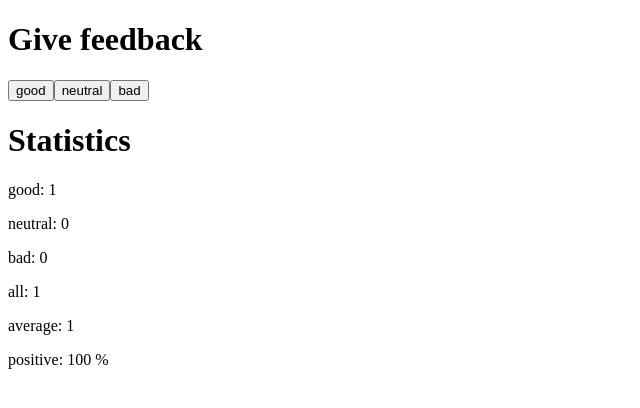
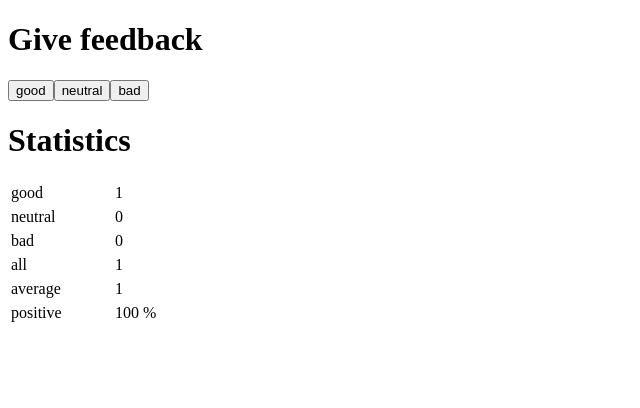
Before and after one commit to maijakoodaa/FullStack, a React (Create React App) app in the folder osa1/unicafe/: page / in a window 1280 px wide. Both pictures are taken after a click on the button "good". Shown: the top 408 px of the page, without its empty margins (0-640 px from the left). Built offline with nearby package versions, Linux system fonts and the light colour scheme.

Commit message:
Statistics in a table without warnings

```diff
--- a/osa1/unicafe/src/App.js
+++ b/osa1/unicafe/src/App.js
@@ -3,11 +3,33 @@ import { useState } from 'react'
 const StatisticLine = (props) => {
   if (props.text == "positive") {
     return (
-      <p>{props.text}: {props.value} %</p>
+      <table>
+        <tbody>
+          <tr>
+            <td width="100px">
+              {props.text}
+            </td>
+            <td>
+              {props.value} %
+            </td>
+          </tr>
+        </tbody>
+      </table>
     )
   }
   return (
-    <p>{props.text}: {props.value}</p>
+    <table>
+      <tbody>
+        <tr>
+          <td width="100px">
+            {props.text}
+          </td>
+          <td>
+            {props.value}
+          </td>
+        </tr>
+      </tbody>
+    </table>
   )
 }
 
@@ -20,12 +42,19 @@ const Statistics = (props) => {
   }
   return (
     <div>
+
           <StatisticLine text="good" value ={props.nmb_g} />
+
           <StatisticLine text="neutral" value ={props.nmb_n} />
+
           <StatisticLine text="bad" value ={props.nmb_b} />
+
           <StatisticLine text="all" value ={props.nmb_a} />
+
           <StatisticLine text="average" value ={(props.nmb_g-props.nmb_b)/props.nmb_a} />
+
           <StatisticLine text="positive" value ={100*props.nmb_g/props.nmb_a} />
+
     </div>
 
   )
```
Lines whose indentation alone changed are shown as unchanged.
